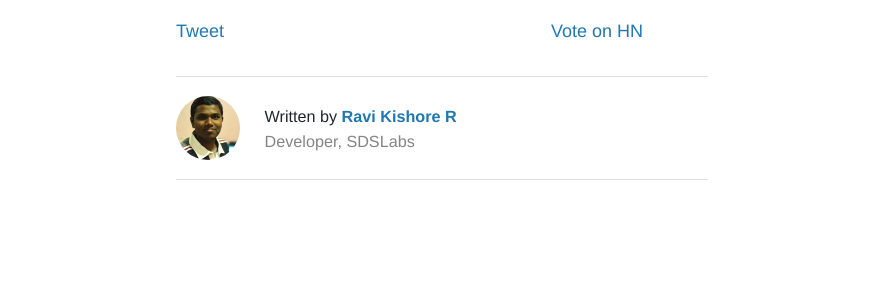
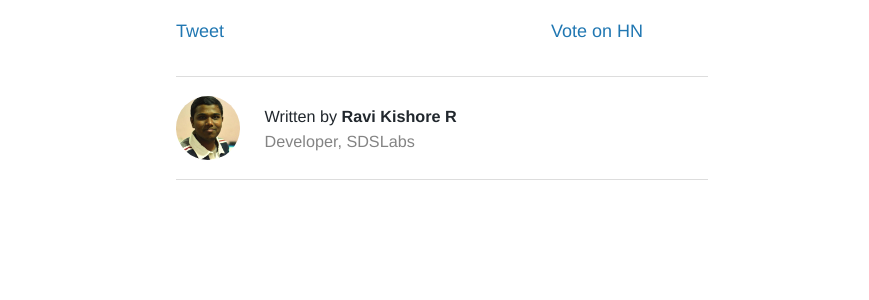
Before and after one commit to sdslabs/sdslabs.github.com, a Jekyll site: the page built from _posts/2015/2015-02-15-muzi-outage.md, in a window 1280 px wide. Shown: the part 2665-2965 px from the top of the page, without its empty margins (198-1067 px from the left). Built offline with Jekyll 4.4.1, drawn with Linux system fonts in a browser that asks for light colours; some web fonts are replaced; comment, search, counter and statistics services are not loaded.

Commit message:
fixed profile links at the end of post

```diff
--- a/_layouts/post.html
+++ b/_layouts/post.html
@@ -42,7 +42,13 @@ layout: base
              <address>
 
                 {% if page.author.image %}<img src="/images/{{ page.author.image }}">{% endif %}
+                {% if page.author.twitter %}
                 <p>Written by <strong><a rel="author" href="https://twitter.com/{{ page.author.twitter }}" title="{{ page.author_name }}" target="_blank">{{ page.author.name }}</a></strong><br>
+                {% elsif page.author.link %}
+                <p>Written by <strong><a rel="author" href="{{ page.author.link }}" title="{{ page.author_name }}" target="_blank">{{ page.author.name }}</a></strong><br>
+                {% else %}
+                <p>Written by <strong>{{ page.author.name }}</strong><br>
+                {% endif %}
                 <span class="muted">{{ page.author.bio }}</span>
                 </p>
 
```
